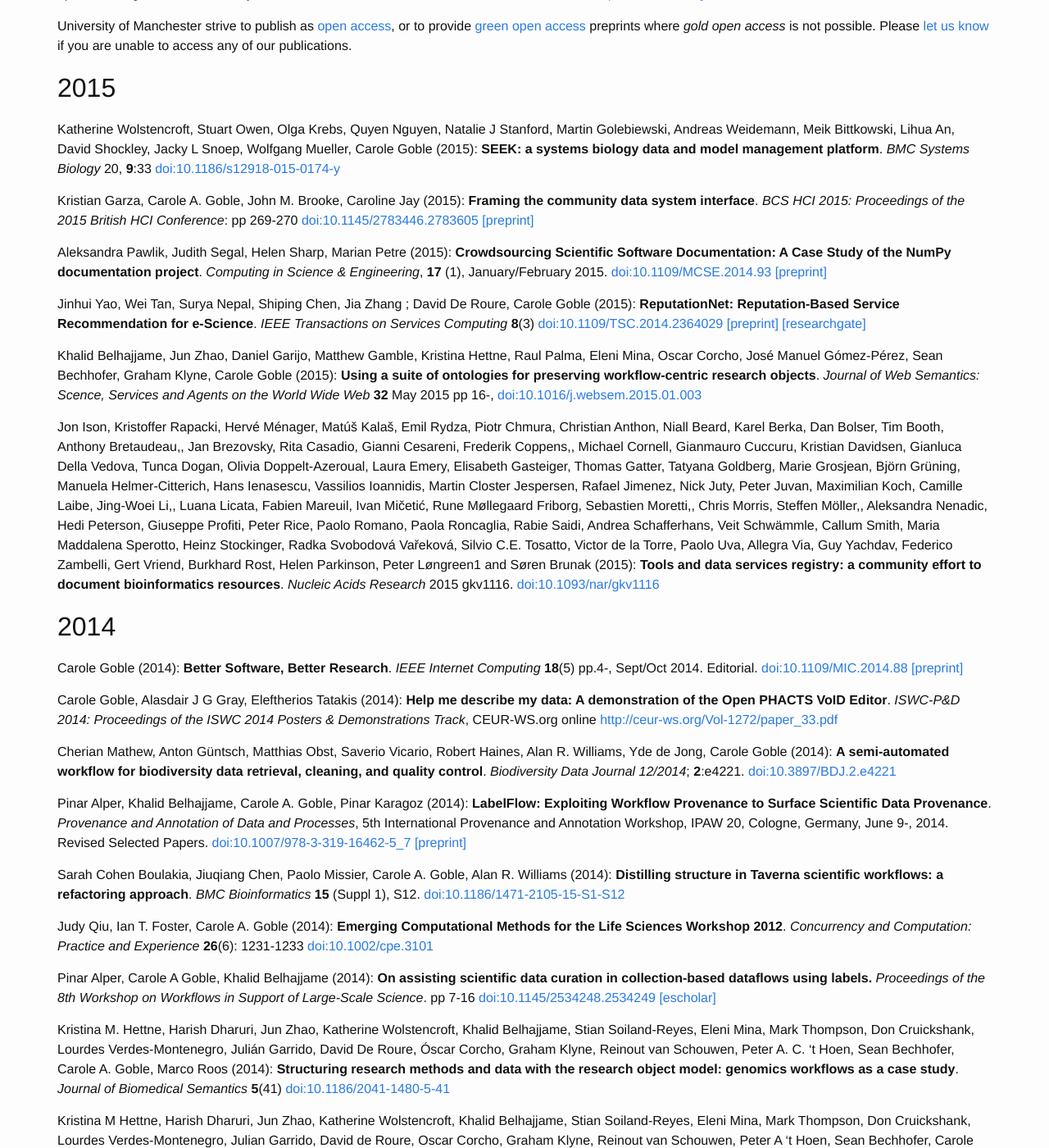
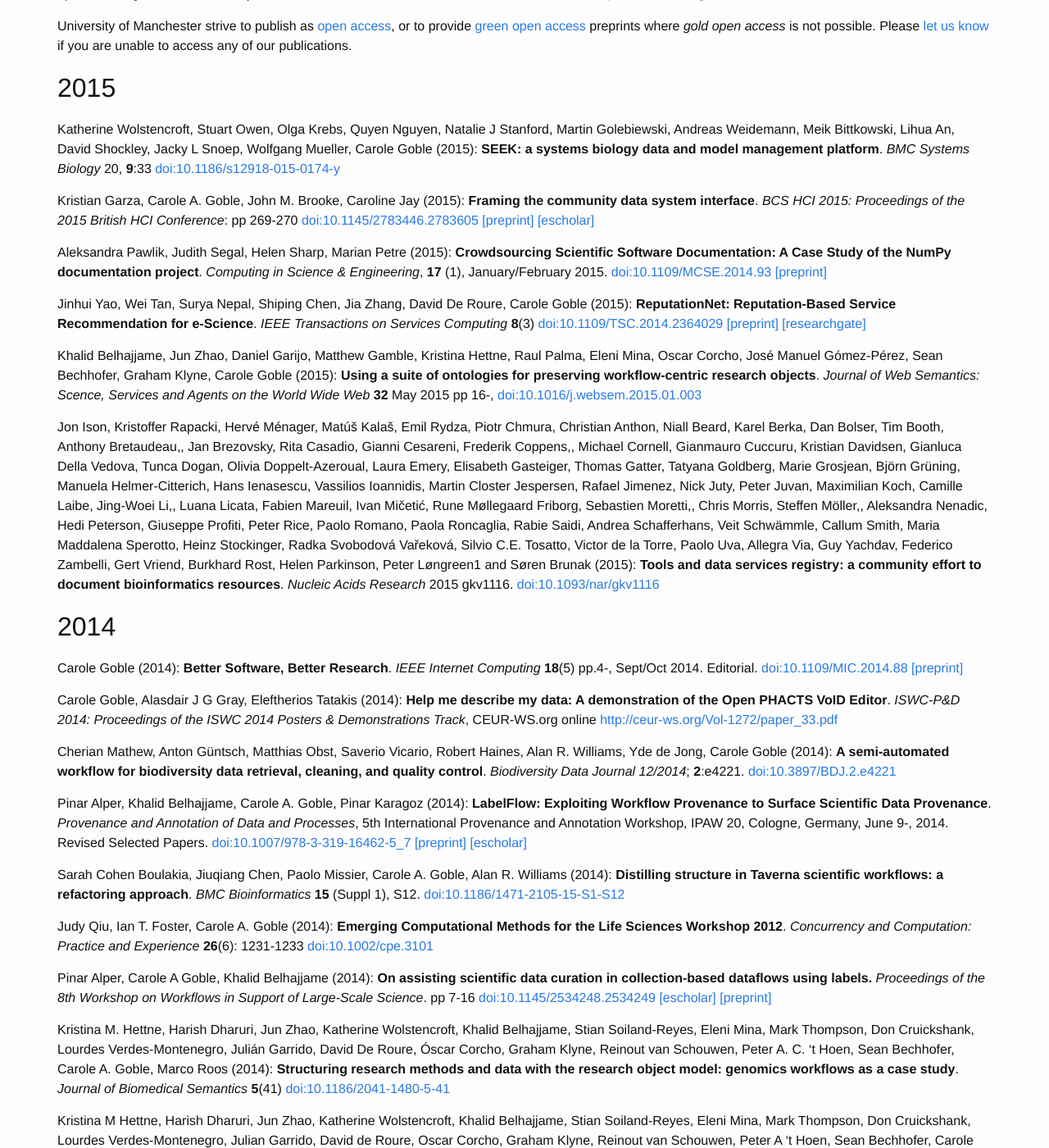
Before and after one commit to eScienceLab/eScienceLab.github.io, a Jekyll site: the page built from publications/index.md, in a window 1280 px wide and 1400 px high, scrolled down 359 px. Shown: the whole window at 82% size. Built offline with Jekyll 4.4.1, drawn with Linux system fonts in a browser that asks for light colours; comment, search, counter and statistics services are not loaded; some of the changed text lies outside the part shown.

Commit message:
escholar links (guessed!)

```diff
--- a/publications/index.md
+++ b/publications/index.md
@@ -30,6 +30,7 @@
 _BCS HCI 2015: Proceedings of the 2015 British HCI Conference_: pp 269-270
 [doi:10.1145/2783446.2783605](http://dx.doi.org/10.1145/2783446.2783605)
 [[preprint]](https://www.escholar.manchester.ac.uk/api/datastream?publicationPid=uk-ac-man-scw:274873&datastreamId=FULL-TEXT.PDF)
+[[escholar]](https://www.escholar.manchester.ac.uk/uk-ac-man-scw:274873)
 
 Aleksandra Pawlik, Judith Segal, Helen Sharp, Marian Petre (2015):
 **Crowdsourcing Scientific Software Documentation: A Case Study of the NumPy documentation project**.
@@ -37,14 +38,18 @@
 [doi:10.1109/MCSE.2014.93](http://dx.doi.org/10.1109/MCSE.2014.93)
 [[preprint]](http://www.computer.org/cms/Computer.org/ComputingNow/issues/2015/04/T-06879046.pdf)
 
-Jinhui Yao, Wei Tan, Surya Nepal, Shiping Chen, Jia Zhang ; David De Roure, Carole Goble
+Jinhui Yao, Wei Tan, Surya Nepal, Shiping Chen, Jia Zhang, David De Roure, Carole Goble
 (2015):
 **ReputationNet: Reputation-Based Service Recommendation for e-Science**.
-_IEEE Transactions on Services Computing_ **8**(3) [doi:10.1109/TSC.2014.2364029](http://dx.doi.org/10.1109/TSC.2014.2364029) [[preprint]](http://users.ox.ac.uk/~oerc0033/preprints/ReputationNet.pdf) [[researchgate]](https://www.researchgate.net/publication/272821108_ReputationNet_Reputation-Based_Service_Recommendation_for_e-Science)
+_IEEE Transactions on Services Computing_ **8**(3)
+[doi:10.1109/TSC.2014.2364029](http://dx.doi.org/10.1109/TSC.2014.2364029)
+[[preprint]](http://users.ox.ac.uk/~oerc0033/preprints/ReputationNet.pdf)
+[[researchgate]](https://www.researchgate.net/publication/272821108_ReputationNet_Reputation-Based_Service_Recommendation_for_e-Science)
 
 Khalid Belhajjame, Jun Zhao, Daniel Garijo, Matthew Gamble, Kristina Hettne, Raul Palma, Eleni Mina, Oscar Corcho, José Manuel Gómez-Pérez, Sean Bechhofer, Graham Klyne, Carole Goble (2015):
 **Using a suite of ontologies for preserving workflow-centric research objects**.
-_Journal of Web Semantics: Scence, Services and Agents on the World Wide Web_ **32** May 2015 pp 16-, [doi:10.1016/j.websem.2015.01.003](http://dx.doi.org/10.1016/j.websem.2015.01.003)
+_Journal of Web Semantics: Scence, Services and Agents on the World Wide Web_ **32** May 2015 pp 16-,
+[doi:10.1016/j.websem.2015.01.003](http://dx.doi.org/10.1016/j.websem.2015.01.003)
 
 Jon Ison, Kristoffer Rapacki, Hervé Ménager, Matúš Kalaš, Emil Rydza, Piotr Chmura, Christian Anthon, Niall Beard, Karel Berka, Dan Bolser, Tim Booth, Anthony Bretaudeau,, Jan Brezovsky, Rita Casadio, Gianni Cesareni, Frederik Coppens,, Michael Cornell, Gianmauro Cuccuru, Kristian Davidsen, Gianluca Della Vedova, Tunca Dogan, Olivia Doppelt-Azeroual, Laura Emery, Elisabeth Gasteiger, Thomas Gatter, Tatyana Goldberg, Marie Grosjean, Björn Grüning, Manuela Helmer-Citterich, Hans Ienasescu, Vassilios Ioannidis, Martin Closter Jespersen, Rafael Jimenez, Nick Juty, Peter Juvan, Maximilian Koch, Camille Laibe, Jing-Woei Li,, Luana Licata, Fabien Mareuil, Ivan Mičetić, Rune Møllegaard Friborg, Sebastien Moretti,, Chris Morris, Steffen Möller,, Aleksandra Nenadic, Hedi Peterson, Giuseppe Profiti, Peter Rice, Paolo Romano, Paola Roncaglia, Rabie Saidi, Andrea Schafferhans, Veit Schwämmle, Callum Smith, Maria Maddalena Sperotto, Heinz Stockinger, Radka Svobodová Vařeková, Silvio C.E. Tosatto, Victor de la Torre, Paolo Uva, Allegra Via, Guy Yachdav, Federico Zambelli, Gert Vriend, Burkhard Rost, Helen Parkinson, Peter Løngreen1 and Søren Brunak (2015):
 **Tools and data services registry: a community effort to document bioinformatics resources**.
@@ -53,7 +58,8 @@
 
 ## 2014
 
-Carole Goble (2014): **Better Software, Better Research**. _IEEE Internet Computing_ **18**(5) pp.4-, Sept/Oct 2014. Editorial. [doi:10.1109/MIC.2014.88](http://dx.doi.org/10.1109/MIC.2014.88)
+Carole Goble (2014): **Better Software, Better Research**. _IEEE Internet Computing_ **18**(5) pp.4-, Sept/Oct 2014. Editorial.
+[doi:10.1109/MIC.2014.88](http://dx.doi.org/10.1109/MIC.2014.88)
 [[preprint]](http://www.software.ac.uk/resources/publications/better-software-better-research)
 
 Carole Goble,
@@ -75,6 +81,7 @@
 _Provenance and Annotation of Data and Processes_, 5th International Provenance and Annotation Workshop, IPAW 20, Cologne, Germany, June 9-, 2014. Revised Selected Papers.
 [doi:10.1007/978-3-319-16462-5_7](http://dx.doi.org/10.1007/978-3-319-16462-5_7)
 [[preprint]](https://www.escholar.manchester.ac.uk/api/datastream?publicationPid=uk-ac-man-scw:226843&datastreamId=FULL-TEXT.PDF)
+[[escholar]](https://www.escholar.manchester.ac.uk/uk-ac-man-scw:226843)
 
 Sarah Cohen Boulakia, Jiuqiang Chen, Paolo Missier, Carole A. Goble, Alan R. Williams (2014):
 **Distilling structure in Taverna scientific workflows: a refactoring approach**.
@@ -92,6 +99,7 @@
 _Proceedings of the 8th Workshop on Workflows in Support of Large-Scale Science_. pp 7-16
 [doi:10.1145/2534248.2534249](http://dx.doi.org/10.1145/2534248.2534249)
 [[escholar]](https://www.escholar.manchester.ac.uk/uk-ac-man-scw:236944)
+[[preprint]](https://www.escholar.manchester.ac.uk/api/datastream?publicationPid=uk-ac-man-scw:236944&datastreamId=SUPPLEMENTARY-1.PDF)
 
 
 Kristina M. Hettne, Harish Dharuri, Jun Zhao, Katherine Wolstencroft, Khalid Belhajjame, Stian Soiland-Reyes, Eleni Mina, Mark Thompson, Don Cruickshank, Lourdes Verdes-Montenegro, Julián Garrido, David De Roure, Óscar Corcho, Graham Klyne, Reinout van Schouwen, Peter A. C. 't Hoen, Sean Bechhofer, Carole A. Goble, Marco Roos (2014):
@@ -121,7 +129,10 @@
 _Biodiversity Data Journal_ **2**: e1125
 [doi:10.3897/BDJ.2.e1125](http://dx.doi.org/10.3897/BDJ.2.e1125)
 
-Kevin R. Page, Raul Palma, Piotr Hołubowicz, Graham Klyne, Stian Soiland-Reyes, Daniel Garijo, Khalid Belhajjame, and Rudolf Mayer: **Research Objects for Audio Processing: Capturing Semantics for Reproducibility**, _53rd Audio Engineering Society International Conference on Semantic Audio_, January 2014. ISBN: 978-0-937803-96-7 [[Proceedings]](http://www.aes.org/e-lib/browse.cfm?elib=17116) [[Preprint]](https://www.escholar.manchester.ac.uk/api/datastream?publicationPid=uk-ac-man-scw:213117&datastreamId=SUPPLEMENTARY-1.PDF)
+Kevin R. Page, Raul Palma, Piotr Hołubowicz, Graham Klyne, Stian Soiland-Reyes, Daniel Garijo, Khalid Belhajjame, and Rudolf Mayer: **Research Objects for Audio Processing: Capturing Semantics for Reproducibility**, _53rd Audio Engineering Society International Conference on Semantic Audio_, January 2014. ISBN: 978-0-937803-96-7
+[[Proceedings]](http://www.aes.org/e-lib/browse.cfm?elib=17116)
+[[Preprint]](https://www.escholar.manchester.ac.uk/api/datastream?publicationPid=uk-ac-man-scw:213117&datastreamId=SUPPLEMENTARY-1.PDF)
+[[escholar]](https://www.escholar.manchester.ac.uk/uk-ac-man-scw:213117)
 
 Steffen Möller, Enis Afgan, Michael Banck, Raoul J P Bonnal, Timothy Booth, John Chilton, Peter J A Cock, Markus Gumbel, Nomi Harris, Richard Holland, Matúš Kalaš, László Kaján, David R. Powell, Pjotr Prins, Jacqueline Quinn, Olivier Sallou, Francesco Strozzi, Torsten Seemann, Clare Sloggett, Stian Soiland-Reyes, Sascha Steinbiss, Andreas Tille, Anthony J. Travis, Roman Valls Guimera, Toshiaki Katayama, Brad A. Chapman (2014): **Community-driven development for computational biology at Sprints, Hackathons and Codefests.** _BMC Bioinformatics_ **15**(Suppl 14):S7 Supplement NETTAB 2013. [doi:10.1186/1471-2105-15-S14-S7](http://dx.doi.org/10.1186/1471-2105-15-S14-S7)
 
@@ -141,6 +152,7 @@
 _Proceedings of the 1st ACM SIGPLAN Workshop on Reproducible Research Methodologies and New Publication Models in Computer Engineering_. 2014.
 [doi:10.1145/2618137.2618140](http://dx.doi.org/10.1145/2618137.2618140)
 [[preprint]](https://www.escholar.manchester.ac.uk/api/datastream?publicationPid=uk-ac-man-scw:226534&datastreamId=FULL-TEXT.PDF)
+[[escholar]](https://www.escholar.manchester.ac.uk/uk-ac-man-scw:226534)
 
 ## 2013
 
@@ -148,11 +160,18 @@
 
 Hyde Zhang, Stian Soiland-Reyes, Carole Goble (2013): **Taverna Mobile: Taverna workflows on Android**, _EMBnet.journal_ **19**(B). [doi:10.14806/ej.19.B.727](http://dx.doi.org/10.14806/ej.19.B.727) [[pdf]](http://journal.embnet.org/index.php/embnetjournal/article/view/727/1047)
 
-Paolo Ciccarese, Stian Soiland-Reyes, Tim Clark (2013): **Web Annotation as a First Class Object**. _IEEE Internet Computing_. 2013 December; 17(6): 71-75. [doi:10.1109/MIC.2013.123](http://dx.doi.org/10.1109/MIC.2013.123) [[preprint]](https://www.escholar.manchester.ac.uk/api/datastream?publicationPid=uk-ac-man-scw:211608&datastreamId=PRE-PEER-REVIEW.PDF) [arXiv:1310.6555](http://arxiv.org/abs/1310.6555)
+Paolo Ciccarese, Stian Soiland-Reyes, Tim Clark (2013): **Web Annotation as a First Class Object**. _IEEE Internet Computing_. 2013 December; 17(6): 71-75.
+[doi:10.1109/MIC.2013.123](http://dx.doi.org/10.1109/MIC.2013.123)
+[[preprint]](https://www.escholar.manchester.ac.uk/api/datastream?publicationPid=uk-ac-man-scw:211608&datastreamId=PRE-PEER-REVIEW.PDF)
+[[escholar]](https://www.escholar.manchester.ac.uk/uk-ac-man-scw:211608)
+[arXiv:1310.6555](http://arxiv.org/abs/1310.6555)
 
 Sean Bechhofer, Iain Buchan, David De Roure, Paolo Missier, John Ainsworth, Jiten Bhagat, Philip Couch, Don Cruickshank, Mark Delderfield, Ian Dunlop, Matthew Gamble, Danius Michaelides, Stuart Owen, David Newman, Shoaib Sufi, Carole Goble (2013):
 **Why linked data is not enough for scientists**.
-_Future Generation Computer Systems_ **29**(2), 599 - 611. [doi:10.1016/j.future.2011.08.004](http://dx.doi.org/10.1016/j.future.2011.08.004) [[preprint]](https://www.escholar.manchester.ac.uk/api/datastream?publicationPid=uk-ac-man-scw:131684&datastreamId=POST-PEER-REVIEW-NON-PUBLISHERS.PDF)
+_Future Generation Computer Systems_ **29**(2), 599 - 611.
+[doi:10.1016/j.future.2011.08.004](http://dx.doi.org/10.1016/j.future.2011.08.004)
+[[preprint]](https://www.escholar.manchester.ac.uk/api/datastream?publicationPid=uk-ac-man-scw:131684&datastreamId=POST-PEER-REVIEW-NON-PUBLISHERS.PDF)
+[[escholar]](https://www.escholar.manchester.ac.uk/uk-ac-man-scw:131684)
 
 Paolo Ciccarese, Stian Soiland-Reyes, Khalid Belhajjame, Alasdair JG Gray, Carole Goble, Tim Clark (2013): **PAV ontology: provenance, authoring and versioning**.
 _Journal of Biomedical Semantics_ **4** (1), 37. [doi:10.1186/2041-1480-4-37](http://dx.doi.org/10.1186/2041-1480-4-37)
@@ -160,24 +179,27 @@
 Daniel Garijo, Pinar Alper, Khalid Belhajjame, Oscar Corcho, Yolanda Gil, Carole Goble (2013):
 **Common motifs in scientific workflows: An empirical analysis**.
 _Future Generation Computer Systems_, **36** pp 338-351.
-[doi:10.1016/j.future.2013.09.018](http://dx.doi.org/10.1016/j.future.2013.09.018) [[preprint]](http://oa.upm.es/21854/1/1-s2_0-S0167739X13001970-main.pdf)
+[doi:10.1016/j.future.2013.09.018](http://dx.doi.org/10.1016/j.future.2013.09.018)
+[[preprint]](http://oa.upm.es/21854/1/1-s2_0-S0167739X13001970-main.pdf)
 
 Carole Goble, David De Roure and Sean Bechhofer (2013):
 **Accelerating Scientists’ Knowledge Turns.**
 Knowledge Discovery, Knowledge Engineering and Knowledge Management (Revised Selected Papers of Third International Joint Conference, IC3K 2011, Paris, France, October 26-29, 2011, editors: Ana Fred, Jan L. G. Dietz, Kecheng Liu, Joaquim Filipe). _Communications in Computer and Information Science_ **348** Springer Berlin Heidelberg, 2013. 3-25. 8 June 2013.
 [doi:10.1007/978-3-642-37186-8_1](http://dx.doi.org/10.1007/978-3-642-37186-8_1)
-[[preprint]](http://ora.ox.ac.uk/objects/uuid%3A17de32c4-518f-4be6-bf78-1ecd6c761b81)
-[[pdf]](http://ora.ox.ac.uk/objects/uuid:17de32c4-518f-4be6-bf78-1ecd6c761b81/datastreams/ATTACHMENT01).
+[[preprint server]](http://ora.ox.ac.uk/objects/uuid%3A17de32c4-518f-4be6-bf78-1ecd6c761b81)
+[[preprint]](http://ora.ox.ac.uk/objects/uuid:17de32c4-518f-4be6-bf78-1ecd6c761b81/datastreams/ATTACHMENT01).
 
 Khalid Belhajjame, Jun Zhao, Daniel Garijo, Aleix Garrido, Stian Soiland-Reyes, Pinar Alper, Oscar Corcho (2013):
 **A workflow PROV-corpus based on Taverna and Wings**.
-_Proceedings of the Joint EDBT/ICDT 2013 Workshops_, ACM, New York, NY, USA, pp. 331–332. [doi:10.1145/2457317.2457376](http://dx.doi.org/10.1145/2457317.2457376)
+_Proceedings of the Joint EDBT/ICDT 2013 Workshops_, ACM, New York, NY, USA, pp. 331–332.
+[doi:10.1145/2457317.2457376](http://dx.doi.org/10.1145/2457317.2457376)
 [[pdf]](http://delicias.dia.fi.upm.es/members/dgarijo/papers/prov-bench-paper.pdf)
 [[related website]](https://github.com/provbench/Wf4Ever-PROV)
 
 Christian Brenninkmeijer, Chris Evelo, Carole Goble, Alasdair J G Gray, Paul Groth, Steve Pettifer, Robert Stevens, Antony J Williams, Egon L Willighagen (2013):
 **Scientific Lenses: An Approach to Dynamically Vary the Relationships between Datasets**.
-_Intelligent Systems for Molecular Biology and European Conference on Computational Biology_ (ISMB/ECCB 2013), Berlin, Germany, July 2013. [[pdf]](http://linkedscience.org/wp-content/uploads/2012/05/lisc2012_submission_8.pdf)
+_Intelligent Systems for Molecular Biology and European Conference on Computational Biology_ (ISMB/ECCB 2013), Berlin, Germany, July 2013.
+[[pdf]](http://linkedscience.org/wp-content/uploads/2012/05/lisc2012_submission_8.pdf)
 
 Tim Clark, Paolo Ciccarese, Carole A Goble (2013):
 **Micropublications: a Semantic Model for Claims, Evidence, Arguments and Annotations in Biomedical Communications**.
@@ -206,8 +228,9 @@
 Pinar Alper, Khalid Belhajjame, Carole A. Goble, Pinar Karagoz (2013):
 **Enhancing and abstracting scientific workflow provenance for data publishing**.
 _Proceedings of the Joint EDBT/ICDT 2013 Workshops_, pp. 313-318. ACM, 2013.
-[[doi:10.1145/2457317.2457370](http://dx.doi.org/10.1145/2457317.2457370)
+[doi:10.1145/2457317.2457370](http://dx.doi.org/10.1145/2457317.2457370)
 [[escholar]](https://www.escholar.manchester.ac.uk/uk-ac-man-scw:282297)
+[[preprint]](https://www.escholar.manchester.ac.uk/api/datastream?publicationPid=uk-ac-man-scw:282297&datastreamId=SUPPLEMENTARY-1.PDF)
 
 Blanc, A.; Brooke, J.; Fellows, D.; Soldati, M.; Perez-Suarez, D.; Marassi, A. & Santin, A. (2013),
 **Workflows for Heliophysics**.
```
